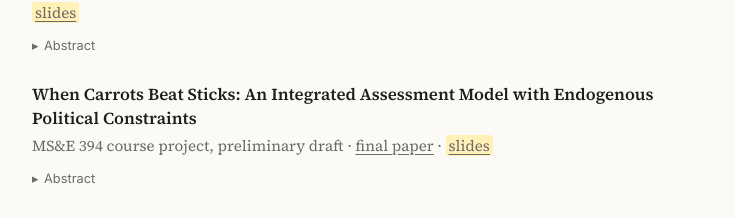
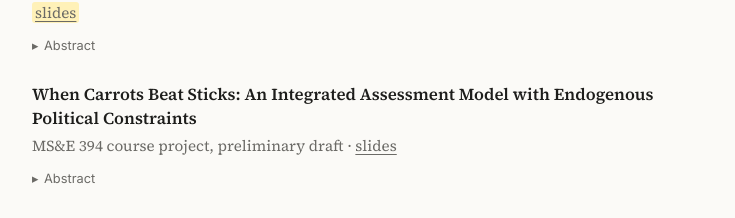
Before and after one commit to cbrobst97/cbrobst97.github.io, a plain HTML site: page index.html in a window 1280 px wide. Shown: the part 859-1077 px from the top of the page, without its empty margins (272-1007 px from the left). Drawn offline with Linux system fonts and the light colour scheme.

Commit message:
Link Carrots slides and take the paper off the site
The final paper is not public yet: stop tracking it, ignore it, and
remove its link. Slides are linked instead.

Co-Authored-By: Claude Fable 5.2 <noreply@anthropic.com>

```diff
--- a/index.html
+++ b/index.html
@@ -86,8 +86,7 @@
         <h3>When Carrots Beat Sticks: An Integrated Assessment Model with Endogenous Political Constraints</h3>
         <p class="meta">
           MS&amp;E 394 course project, preliminary draft
-          · <a href="papers/carrots-beat-sticks.pdf">final paper</a>
-          · <a href="#" class="todo">slides</a>
+          · <a href="papers/carrots-beat-sticks-slides.pdf">slides</a>
         </p>
         <details>
           <summary>Abstract</summary>
```
Also changed, not shown: 3 other files.
